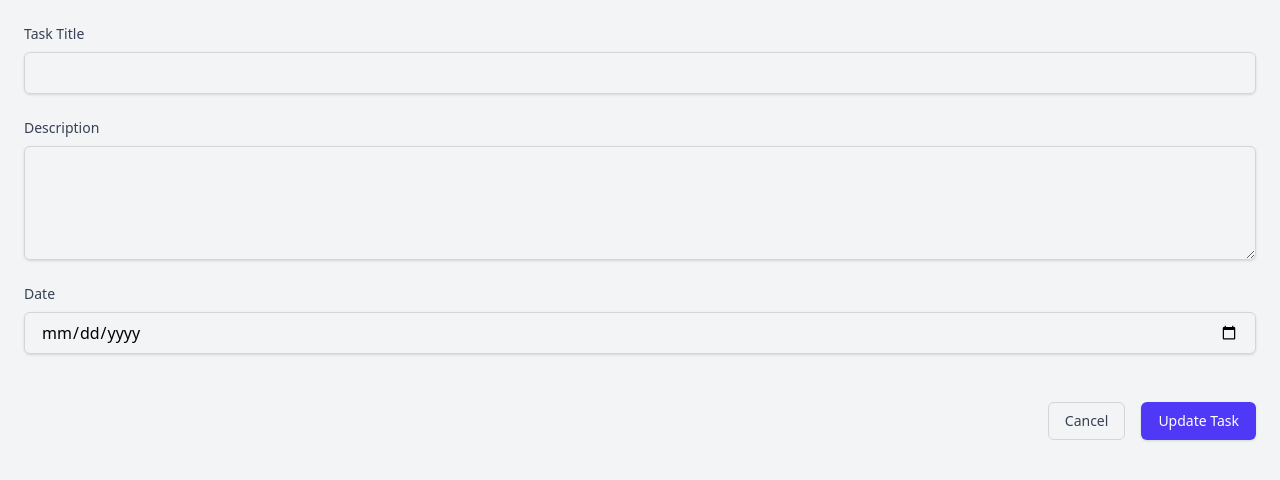
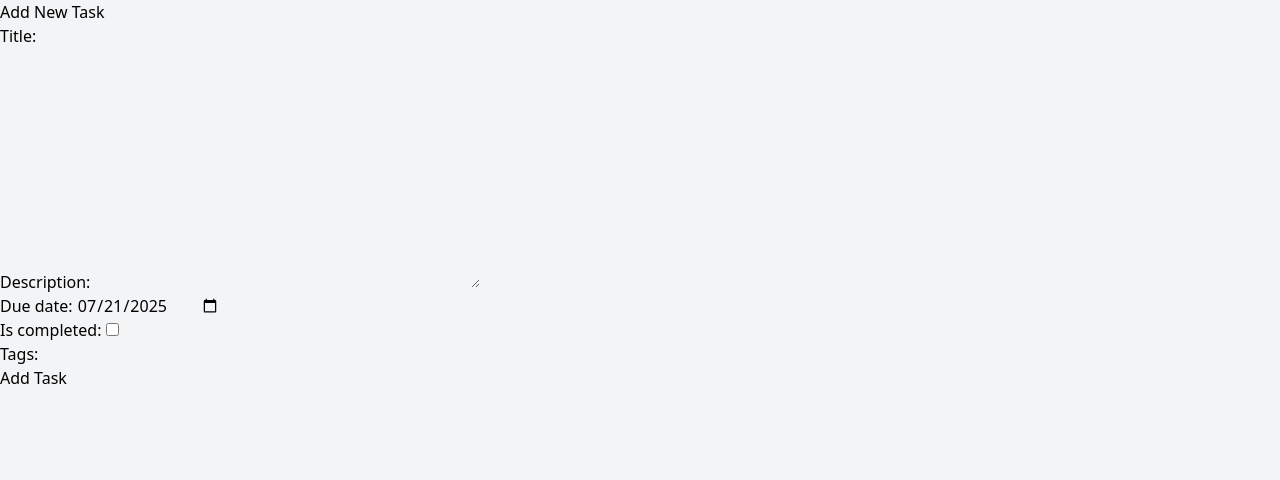
Before and after one commit to T-supernatural/todo-django, a Django app: page /add/ in a window 1280 px wide. Shown: the top 480 px of the page. Run offline with Django 5.2, Linux system fonts and the light colour scheme; data that the repository does not hold is empty; style sheets or scripts are compiled from the project's sources.

Commit message:
add changes

```diff
--- a/todo/forms.py
+++ b/todo/forms.py
@@ -1,7 +1,12 @@
+# forms.py
 from django import forms
-from .models import Task
+from .models import Task, Tag
 
-class TaskFormModel(forms.ModelForm):
+class TaskForm(forms.ModelForm):
     class Meta:
         model = Task
-        fields = ["title", "description", "date", "completed"]
+        fields = ['title', 'description', 'due_date', 'is_completed', 'tags']
+        widgets = {
+            'due_date': forms.DateInput(attrs={'type': 'date'}),
+            'tags': forms.CheckboxSelectMultiple(),
+        }
--- a/todo/models.py
+++ b/todo/models.py
@@ -1,14 +1,30 @@
+# models.py
 from django.db import models
+from django.utils import timezone
 
-# Create your models here.
+class Tag(models.Model):
+    name = models.CharField(max_length=50)
+    color = models.CharField(max_length=10, blank=True, null=True)  # e.g., red, blue
+
+    def __str__(self):
+        return self.name
 
 class Task(models.Model):
-    title = models.CharField(max_length=255)
+    title = models.CharField(max_length=200)
     description = models.TextField(blank=True)
-    date = models.DateField(auto_now_add=False, null=True)
-    completed = models.BooleanField(default=False)
-    # tags = models.JSONField(encoder=, decoder=)
     created_at = models.DateTimeField(auto_now_add=True)
+    due_date = models.DateField(default=timezone.now)
+    is_completed = models.BooleanField(default=False)
+    tags = models.ManyToManyField(Tag, blank=True)
+
+    def is_today(self):
+        return self.due_date == timezone.now().date()
+
+    def is_upcoming(self):
+        return self.due_date > timezone.now().date()
+
+    def is_previous(self):
+        return self.due_date < timezone.now().date() and not self.is_completed
 
     def __str__(self):
         return self.title
--- a/todo/templates/add.html
+++ b/todo/templates/add.html
@@ -1,64 +1,10 @@
-{% extends "index.html" %} {% load static %} {% block content %}
-<!-- Form -->
-<form method="post" enctype="multipart/form-data" class="p-6 space-y-6">
-  {% csrf_token %}
-  <!-- Title Field -->
-  <div class="space-y-2">
-    <label for="title" class="block text-sm font-medium text-gray-700"
-      >Task Title</label
-    >
-    <input
-      type="text"
-      id="title"
-      name="title"
-      value="{{ task.title }}"
-      class="block w-full px-4 py-2 border border-gray-300 rounded-md shadow-sm focus:ring-indigo-500 focus:border-indigo-500"
-    />
-  </div>
-
-  <!-- Description Field -->
-  <div class="space-y-2">
-    <label for="description" class="block text-sm font-medium text-gray-700"
-      >Description</label
-    >
-    <textarea
-      id="description"
-      name="description"
-      rows="4"
-      class="block w-full px-4 py-2 border border-gray-300 rounded-md shadow-sm focus:ring-indigo-500 focus:border-indigo-500"
-    >
-{{ task.description }}</textarea
-    >
-  </div>
-
-  <!-- Date Field -->
-  <div class="space-y-2">
-    <label for="price" class="block text-sm font-medium text-gray-700"
-      >Date</label
-    >
-    <input
-      type="date"
-      id="price"
-      name="price"
-      value="{{ task.date }}"
-      class="block w-full px-4 py-2 border border-gray-300 rounded-md shadow-sm focus:ring-indigo-500 focus:border-indigo-500"
-    />
-  </div>
-
-  <!-- Form Actions -->
-  <div class="flex items-center justify-end space-x-4 pt-6">
-    <a
-      href="/"
-      class="px-4 py-2 border border-gray-300 rounded-md text-sm font-medium text-gray-700 hover:bg-gray-50"
-    >
-      Cancel
-    </a>
-    <button
-      type="submit"
-      class="px-4 py-2 border border-transparent rounded-md shadow-sm text-sm font-medium text-white bg-indigo-600 hover:bg-indigo-700 focus:outline-none focus:ring-2 focus:ring-offset-2 focus:ring-indigo-500"
-    >
-      Update Task
-    </button>
-  </div>
-</form>
-{% endblock content %}
+<!-- templates/tasks/create_task.html -->
+{% extends 'index.html' %}
+{% block content %}
+  <h2>Add New Task</h2>
+  <form method="post">
+    {% csrf_token %}
+    {{ form.as_p }}
+    <button type="submit" class="btn btn-primary">Add Task</button>
+  </form>
+{% endblock %}
--- a/todo/templates/home.html
+++ b/todo/templates/home.html
@@ -11,7 +11,7 @@
     <div class="flex-1 p-6 overflow-y-auto">
         <div class="flex justify-between items-center mb-6">
             <h1 class="text-2xl font-bold">Today <span class="text-gray-500">5</span></h1>
-            <a href={% url "add" %} class="bg-blue-500 text-white px-4 py-2 rounded">+ Add New Task</a>
+            <a href={% url "create_task" %} class="bg-blue-500 text-white px-4 py-2 rounded">+ Add New Task</a>
         </div>
         <div class="flex flex-col gap-5">
 
--- a/todo/urls.py
+++ b/todo/urls.py
@@ -1,9 +1,9 @@
 from django.urls import path
-from .views import home_page, add_form, details_home, update_view
+from .views import home_page, create_task, task_list
 
 urlpatterns = [
     path('', home_page, name='home'),
-    path('add/', add_form, name='add'),
-    path('task/<int:book_id>/', details_home, name='details_page'),
-    path('update/<int:book_id>/', update_view, name='update_page')
+    path('add/', create_task, name='create_task'),
+    path('update/', task_list, name='task_list'),
+    # path('update/<int:book_id>/', update_view, name='update_page')
 ]
--- a/todo/views.py
+++ b/todo/views.py
@@ -1,6 +1,6 @@
 from django.shortcuts import render, get_object_or_404, redirect
 from .models import Task
-from .forms import TaskFormModel
+from .forms import TaskForm
 
 # Create your views here.
 def home_page(request):
@@ -10,40 +10,37 @@
     return render(request, 'home.html', context)
 
 # create task
-def add_form(request):
+def create_task(request):
     if request.method == 'POST':
-        title = request.POST.get('title')
-        description = request.POST.get('description')
-        date = request.POST.get('date')
-        Task.objects.create(title=title, description=description, date=date)
-        return redirect('home')
-
-    return render(request, 'add.html')
-
-# update task
-def update_view(request, task_id):
-    task = get_object_or_404(Task, id=task_id)
-
-    if request.method == 'POST':
-        # If the user submitted the form (POST), Django builds a form with
-        form = TaskFormModel(request.POST, request.FILES, instance=task)
-# request.POST (text data),
-# request.FILES (for uploaded image),
-# instance=book (we are updating this exact book).
-
+        form = TaskForm(request.POST)
         if form.is_valid():
             form.save()
-            return redirect('home')
+            return redirect('task_list')  # Or wherever your list view is
     else:
-        form = TaskFormModel(instance=task)
-        context = {
-            'task': task,
-            'form': form
-        }
-        return render(request, 'update.html', context)
+        form = TaskForm()
+    return render(request, 'add.html', {'form': form})
 
 
-# details task
-def details_home(request, task_id):
-    task = get_object_or_404(Task, id=task_id)
-    return render(request, 'details.html', {"task": task})
+def task_list(request):
+    tasks = Task.objects.all()
+    today = []
+    upcoming = []
+    previous = []
+    completed = []
+
+    for task in tasks:
+        if task.is_completed:
+            completed.append(task)
+        elif task.is_today():
+            today.append(task)
+        elif task.is_upcoming():
+            upcoming.append(task)
+        elif task.is_previous():
+            previous.append(task)
+
+    return render(request, 'home.html', {
+        'today': today,
+        'upcoming': upcoming,
+        'previous': previous,
+        'completed': completed,
+    })
```
Also changed, not shown: todo/admin.py (+10 -4 lines), db.sqlite3, todo/migrations/0003_tag_rename_completed_task_is_completed_and_more.py (added).
